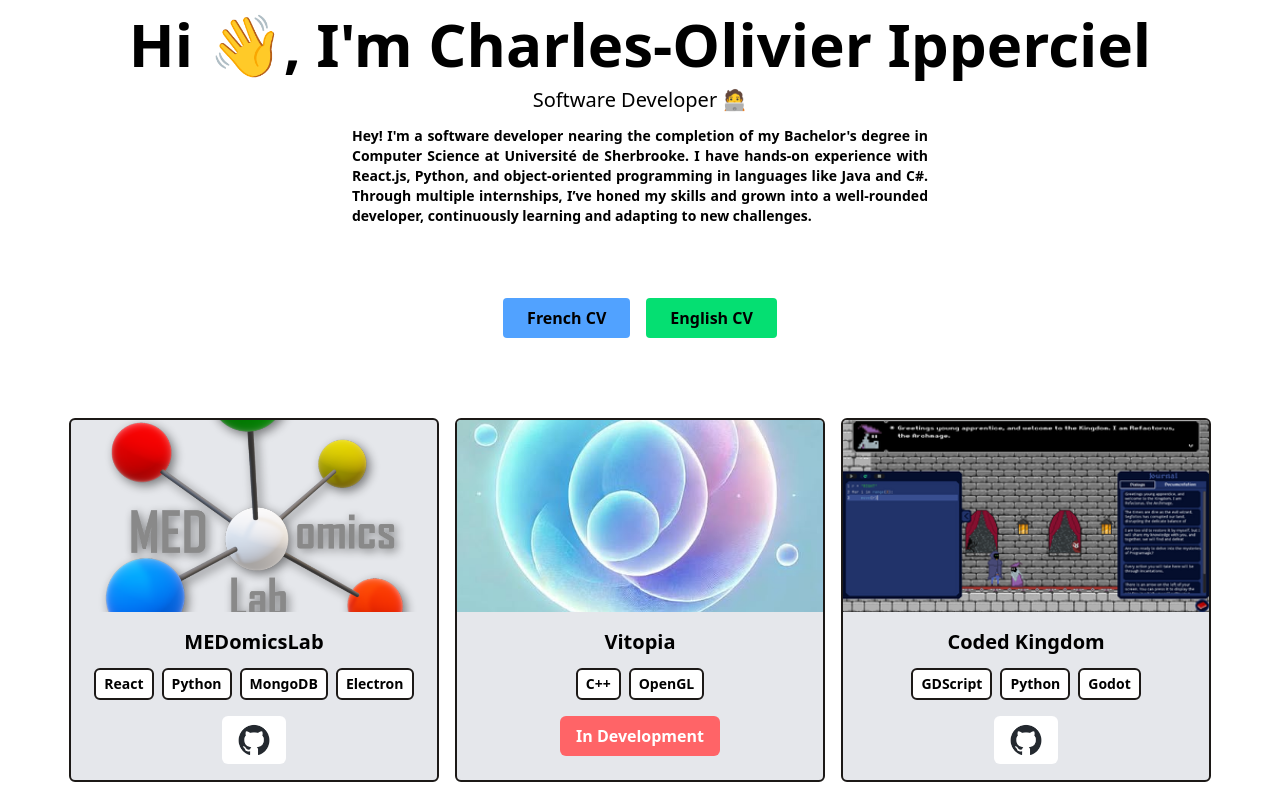
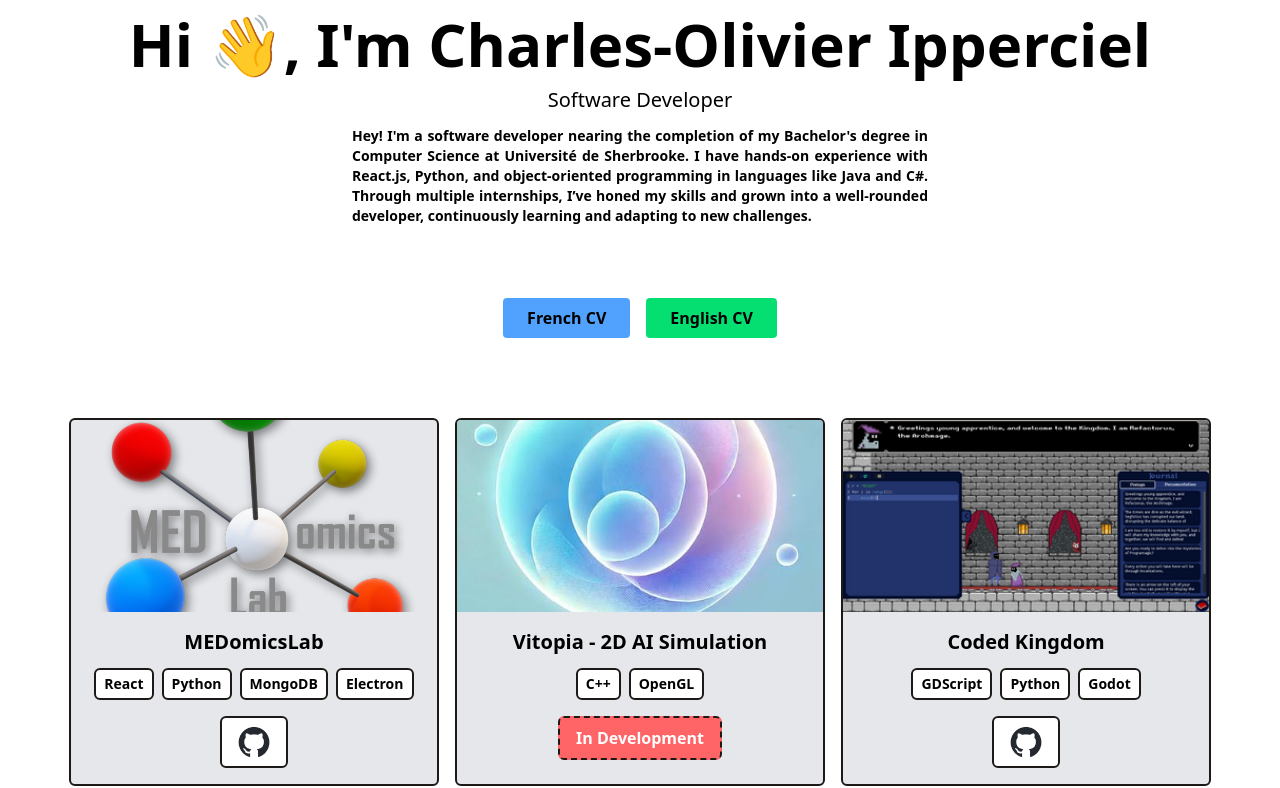
Before and after one commit to CharlesOIpperciel/PortfolioReact, a React (Vite) app: page / in a window 1280 px wide. Shown: the part 274-1062 px from the top of the page. Built offline with nearby package versions, Linux system fonts and the light colour scheme.

Commit message:
new stuff

```diff
--- a/src/components/Intro.jsx
+++ b/src/components/Intro.jsx
@@ -1,4 +1,3 @@
-import React from "react";
 import TypingEffect from "./Effects/TypingEffect";
 
 function Intro() {
@@ -11,13 +10,13 @@ function Intro() {
           className="w-48 h-48 rounded-full mb-4 transform transition-transform duration-500 hover:scale-110"
         />
         <h1 className="text-4xl md:text-6xl mb-1 md:mb-3 font-bold">
-          Hi 👋, I'm Charles-Olivier Ipperciel
+          Hi 👋, I&apos;m Charles-Olivier Ipperciel
         </h1>
         <p className="text-base md:text-xl mb-3 font-medium">
-          <TypingEffect text="Sooftware Developer 🧑‍💻" />
+          <TypingEffect text="Sooftware Developer" />
         </p>
         <p className="text-sm max-w-xl mb-6 font-bold text-justify">
-          Hey! I'm a software developer nearing the completion of my Bachelor's
+          Hey! I&apos;m a software developer nearing the completion of my Bachelor&apos;s
           degree in Computer Science at Université de Sherbrooke. I have hands-on
           experience with React.js, Python, and object-oriented programming in
           languages like Java and C#. Through multiple internships, I’ve honed my
--- a/src/components/PortfolioItem.jsx
+++ b/src/components/PortfolioItem.jsx
@@ -30,8 +30,8 @@ function PortfolioItem({ title, imgUrl, stack, link }) {
               href={link}
               target="_blank"
               rel="noopener noreferrer"
-              title="Click to see the code"
-              className="inline-block mt-4 px-4 py-2 bg-white text-white font-semibold rounded-md hover:bg-green-200 transition duration-300"
+              title="Github repository"
+              className="inline-block mt-4 px-4 py-2 bg-white text-white font-semibold rounded-md hover:bg-green-200 transition duration-300 border-2 border-stone-900 "
             >
               <img
                 src="assets/github-mark.png"
@@ -40,7 +40,7 @@ function PortfolioItem({ title, imgUrl, stack, link }) {
               />
             </a>
           ) : (
-            <span className="inline-block mt-4 px-4 py-2 bg-red-400 text-white font-semibold rounded-md">
+            <span className="inline-block mt-4 px-4 py-2 bg-red-400 text-white font-semibold rounded-md border-2 border-stone-900 border-dashed">
               In Development
             </span>
           )}
--- a/src/data/portfolio.js
+++ b/src/data/portfolio.js
@@ -6,7 +6,7 @@ export default [
         link: "https://github.com/MEDomics-UdeS/MEDomicsLab",
     },
     {
-        title: "Vitopia",
+        title: "Vitopia - 2D AI Simulation",
         imgUrl: "assets/VitopiaLogo.jpg",
         stack: ["C++", "OpenGL"],
         link: "In development",
--- a/src/styles/tailwind.css
+++ b/src/styles/tailwind.css
@@ -3,7 +3,7 @@
 @keyframes slideIn {
   from {
     opacity: 0;
-    transform: translateY(20px);
+    transform: translateY(15px);
   }
   to {
     opacity: 1;
--- a/vite.config.js
+++ b/vite.config.js
@@ -15,5 +15,5 @@ export default defineConfig({
     react(),
     tailwindcss(),
   ],
-  base: "/PortfolioReact",
+  base: "/",
 })
```
